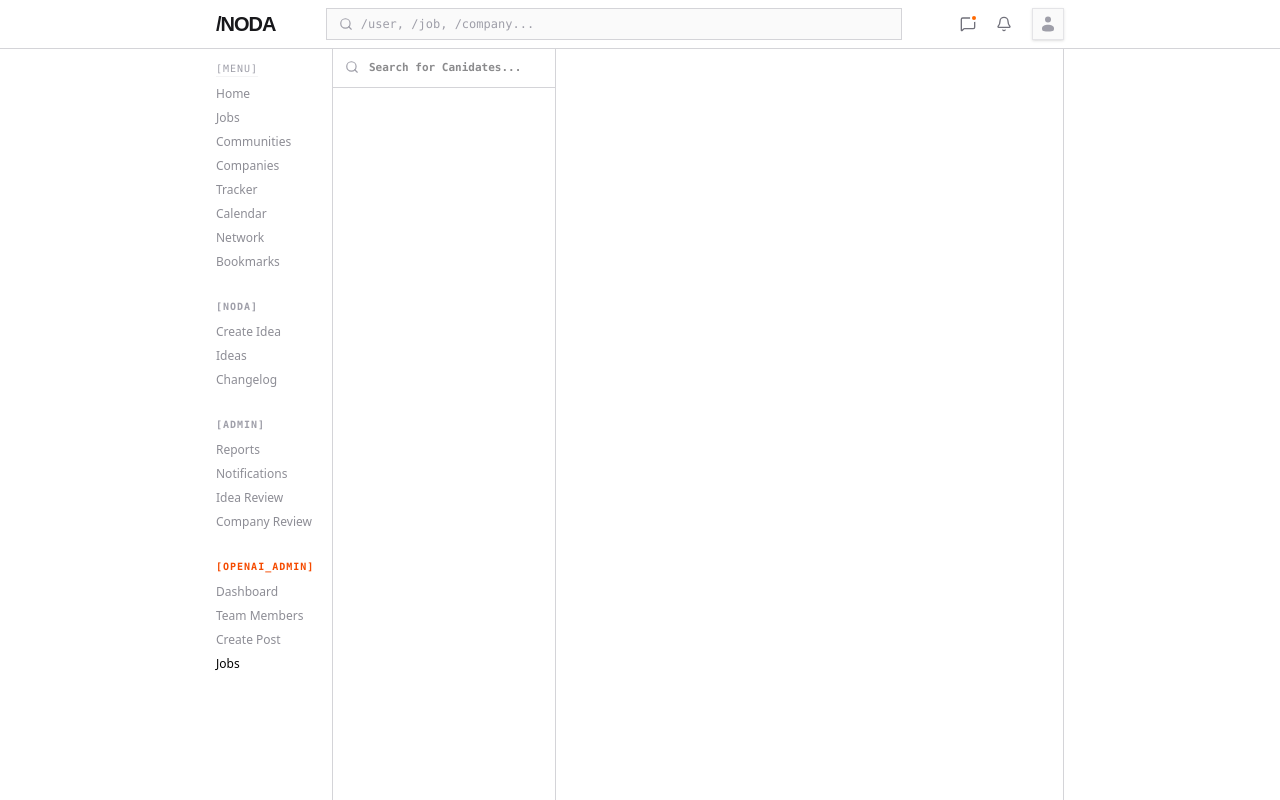
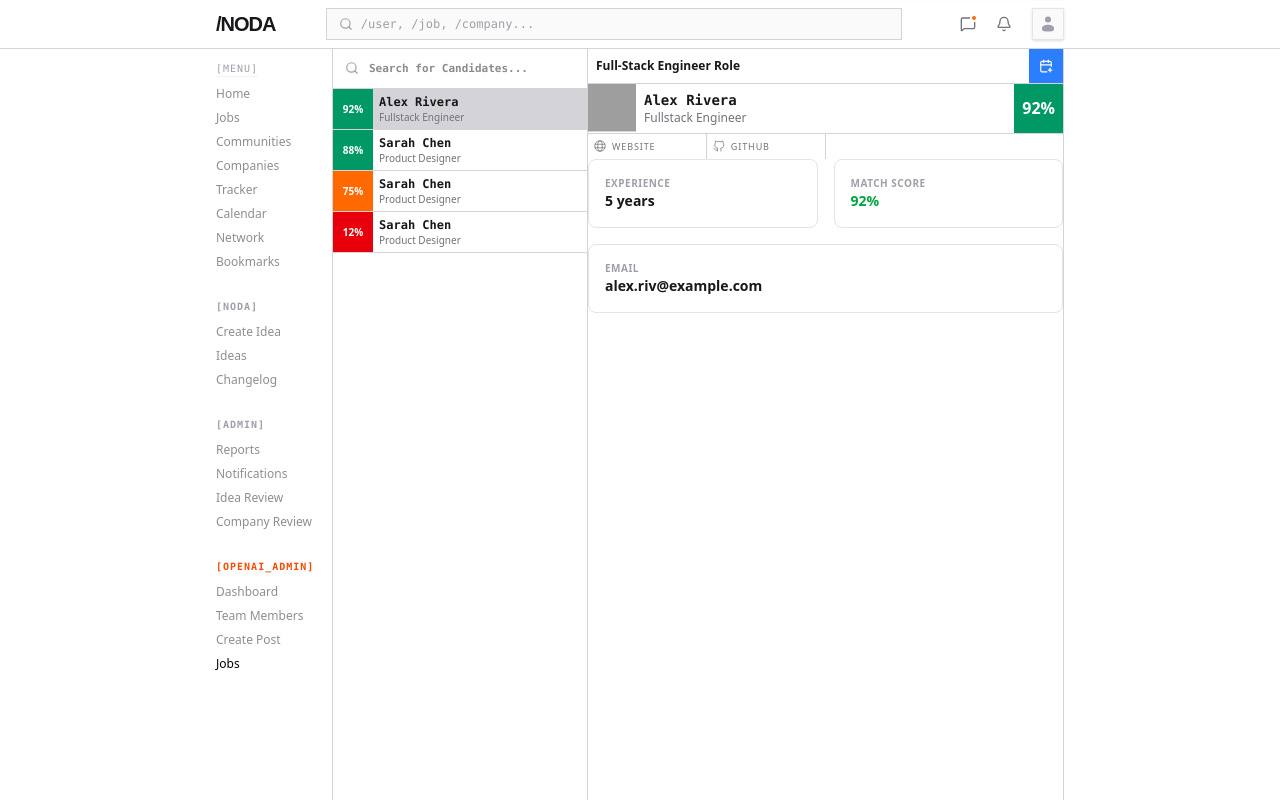
Before and after one commit to impappdavid/Noda, a React (Vite) app in the folder noda-frontend/: page /app/admin/jobs/NODE_J1 in a window 1280 px wide. Built offline with nearby package versions, Linux system fonts and the light colour scheme; grey boxes are pictures that could not be loaded; a web font is replaced by a local one.

Commit message:
Making a user list on the applicants page

```diff
--- a/noda-frontend/src/components/myComponents/App/CompanyAdmin/Applicants/Applicants.tsx
+++ b/noda-frontend/src/components/myComponents/App/CompanyAdmin/Applicants/Applicants.tsx
@@ -1,34 +1,52 @@
-import { Check, Clock, FileSearch, Search, Trash2, X } from "lucide-react";
+import { CalendarPlus, Search } from "lucide-react";
 import Navbar from "../../AppNavbar";
 import AppSideBar from "../../Sidebar";
 import { useState } from "react";
-import {Table, TableBody, TableCell, TableHead, TableHeader, TableRow } from "@/components/ui/table";
-import { Button } from "@/components/ui/button";
-import { Avatar, AvatarFallback, AvatarImage } from "@/components/ui/avatar"
+import { Avatar, AvatarFallback, AvatarImage } from "@/components/ui/avatar";
 
 const candidates = [
   {
     name: "Alex Rivera",
     email: "alex.riv@example.com",
     role: "Fullstack Engineer",
-    experience: "5",
+    experience: "5 years",
     match: 92,
-    avatar: "https://github.com/shadcn.png"
+    avatar: "https://github.com/shadcn.png",
   },
   {
     name: "Sarah Chen",
     email: "sarah.c@example.com",
     role: "Product Designer",
-    experience: "3",
+    experience: "3 years",
     match: 88,
-    avatar: ""
-  }
+    avatar: "",
+  },
+  {
+    name: "Sarah Chen",
+    email: "sarah.c@example.com",
+    role: "Product Designer",
+    experience: "3 years",
+    match: 75,
+    avatar: "",
+  },
+  {
+    name: "Sarah Chen",
+    email: "sarah.c@example.com",
+    role: "Product Designer",
+    experience: "3 years",
+    match: 12,
+    avatar: "",
+  },
 ];
 
 const Applicants = () => {
-  const [searchQuery, setSearchQuery] = useState();
+  const [searchQuery, setSearchQuery] = useState("");
+  // Track which candidate is currently selected
+  const [selectedCandidate, setSelectedCandidate] = useState(candidates[0]);
 
-
+  const filteredCandidates = candidates.filter((c) =>
+    c.name.toLowerCase().includes(searchQuery.toLowerCase()),
+  );
 
   return (
     <div className="h-screen bg-white text-zinc-900 font-sans flex flex-col overflow-hidden">
@@ -38,10 +56,10 @@ const Applicants = () => {
           <AppSideBar />
         </aside>
 
-        <main className="flex  ml-4 bg-white overflow-hidden w-full pt-12">
-          {/* SHARED SEARCHBAR */}
-          <div className="bg-white flex shrink-0 w-56 border-x border-zinc-300">
-            <div className="relative flex-1">
+        <main className="flex ml-4 bg-white overflow-hidden w-full pt-12 border-t border-zinc-200">
+          {/* LEFT COLUMN: SEARCH & LIST */}
+          <div className="bg-white flex flex-col shrink-0 w-64 border-x border-zinc-300">
+            <div className="relative">
               <Search
                 className="absolute left-3 top-3 text-zinc-400"
                 size={14}
@@ -50,15 +68,132 @@ const Applicants = () => {
                 value={searchQuery}
                 type="text"
                 onChange={(e) => setSearchQuery(e.target.value)}
-                placeholder={"Search for Canidates..."}
-                className="w-full h-10 border-b border-zinc-300 pl-9 pr-4 text-[11px] font-mono font-bold outline-none"
+                placeholder={"Search for Candidates..."}
+                className="w-full h-10 border-b border-zinc-300 pl-9 pr-4 text-[11px] font-mono font-bold outline-none focus:bg-zinc-50"
               />
+            </div>
+
+            <div className="flex-1 overflow-y-auto">
+              {filteredCandidates.map((candidate, idx) => (
+                <div
+                  key={idx}
+                  onClick={() => setSelectedCandidate(candidate)}
+                  className={`flex items-center  border-b border-zinc-300 cursor-pointer transition-colors hover:bg-zinc-200 ${
+                    selectedCandidate?.name === candidate.name
+                      ? "bg-zinc-300"
+                      : ""
+                  }`}
+                >
+                  {/* Match Percentage Box */}
+                  <div
+                    className={`w-10 h-10 shrink-0  text-white flex items-center justify-center text-[10px] font-bold ${candidate.match < 50 ? "bg-red-600" : candidate.match < 80 ? "bg-orange-500" : "bg-emerald-600"}`}
+                  >
+                    {candidate.match}%
+                  </div>
+
+                  <div className="flex flex-col pl-1.5 overflow-hidden">
+                    <div className="text-xs font-bold font-mono truncate">
+                      {candidate.name}
+                    </div>
+                    <div className="text-[10px] text-zinc-500 truncate">
+                      {candidate.role}
+                    </div>
+                  </div>
+                </div>
+              ))}
             </div>
           </div>
 
-          <div className="w-full border-r border-zinc-300 h-full"></div>
+          {/* RIGHT COLUMN: DETAILS */}
+          <div className="flex-1 overflow-y-auto border-r border-zinc-300">
+            <div className="border-b border-zinc-300 flex justify-between items-center">
+              <div className="text-xs font-bold p-2 ">
+                Full-Stack Engineer Role
+              </div>
+              <button className="text-xs h-full px-2.5 py-2.5 bg-blue-500 text-white hover:bg-blue-600 transition-colors cursor-pointer aspe">
+                <CalendarPlus className="w-3.5 h-3.5" />
+              </button>
+            </div>
+
+            {selectedCandidate ? (
+              <>
+                <div className="flex items-center ">
+                  <Avatar className="h-12 w-12 border-b border-zinc-300 rounded-none">
+                    <AvatarImage src={selectedCandidate.avatar} />
+                    <AvatarFallback>
+                      {selectedCandidate.name.charAt(0)}
+                    </AvatarFallback>
+                  </Avatar>
+                  <div className="flex w-full justify-between items-center">
+                    <div className="px-2 flex flex-col w-full">
+                      <h2 className="text-sm font-bold font-mono">
+                        {selectedCandidate.name}
+                      </h2>
+                      <p className="text-xs text-zinc-500">
+                        {selectedCandidate.role}
+                      </p>
+                    </div>
+
+                    <div className="h-full bg-emerald-600 p-2 flex items-center justify-center text-white font-bold aspect-square border-zinc-300">
+                      {selectedCandidate.match}%
+                    </div>
+                  </div>
 
 
+                </div>
+
+                <div className="border-t border-zinc-300 grid grid-cols-4">
+                    <div className="flex flex-col group cursor-pointer  border-r border-zinc-300 p-1.5 transition-colors">
+                      <div className="flex items-center gap-1.5 text-zinc-500 group-hover:text-blue-600 transition-colors">
+                        <svg xmlns="http://www.w3.org/2000/svg" width="12" height="12" viewBox="0 0 48 48"><g fill="none" stroke="currentColor" stroke-width="3"><path stroke-linejoin="round" d="M3 24a21 21 0 1 0 42 0a21 21 0 1 0-42 0"/><path stroke-linejoin="round" d="M15 24a9 21 0 1 1 18 0a9 21 0 1 1-18 0"/><path stroke-linecap="round" d="M4.5 31h39m-39-14h39"/></g></svg>
+                        <span className="text-[9px] uppercase tracking-widest">
+                          Website
+                        </span>
+                      </div>
+                    </div>
+                     <div className="flex flex-col group cursor-pointer  border-r border-zinc-300 p-1.5 transition-colors">
+                      <div className="flex items-center gap-1.5 text-zinc-500 group-hover:text-blue-600 transition-colors">
+                        <svg xmlns="http://www.w3.org/2000/svg" width="12" height="12" viewBox="0 0 24 24"><g fill="none" stroke="currentColor" stroke-linecap="round" stroke-linejoin="round" stroke-width="1.5"><path d="M16 22.027v-2.87a3.37 3.37 0 0 0-.94-2.61c3.14-.35 6.44-1.54 6.44-7a5.44 5.44 0 0 0-1.5-3.75a5.07 5.07 0 0 0-.09-3.77s-1.18-.35-3.91 1.48a13.4 13.4 0 0 0-7 0c-2.73-1.83-3.91-1.48-3.91-1.48A5.07 5.07 0 0 0 5 5.797a5.44 5.44 0 0 0-1.5 3.78c0 5.42 3.3 6.61 6.44 7a3.37 3.37 0 0 0-.94 2.58v2.87"/><path d="M9 20.027c-3 .973-5.5 0-7-3"/></g></svg>
+                        <span className="text-[9px] uppercase tracking-widest">
+                          GitHub
+                        </span>
+                      </div>
+                    </div>
+                  </div>
+
+                <div className="grid grid-cols-2 gap-4">
+                  <div className="p-4 bg-white border border-zinc-200 rounded-md">
+                    <p className="text-[10px] uppercase tracking-wider text-zinc-400 font-bold">
+                      Experience
+                    </p>
+                    <p className="text-sm font-semibold">
+                      {selectedCandidate.experience}
+                    </p>
+                  </div>
+                  <div className="p-4 bg-white border border-zinc-200 rounded-md">
+                    <p className="text-[10px] uppercase tracking-wider text-zinc-400 font-bold">
+                      Match Score
+                    </p>
+                    <p className="text-sm font-semibold text-green-600">
+                      {selectedCandidate.match}%
+                    </p>
+                  </div>
+                  <div className="p-4 bg-white border border-zinc-200 rounded-md col-span-2">
+                    <p className="text-[10px] uppercase tracking-wider text-zinc-400 font-bold">
+                      Email
+                    </p>
+                    <p className="text-sm font-semibold">
+                      {selectedCandidate.email}
+                    </p>
+                  </div>
+                </div>
+              </>
+            ) : (
+              <div className="h-full flex items-center justify-center text-zinc-400 text-sm italic">
+                Select a candidate to view details
+              </div>
+            )}
+          </div>
         </main>
       </div>
     </div>
```
